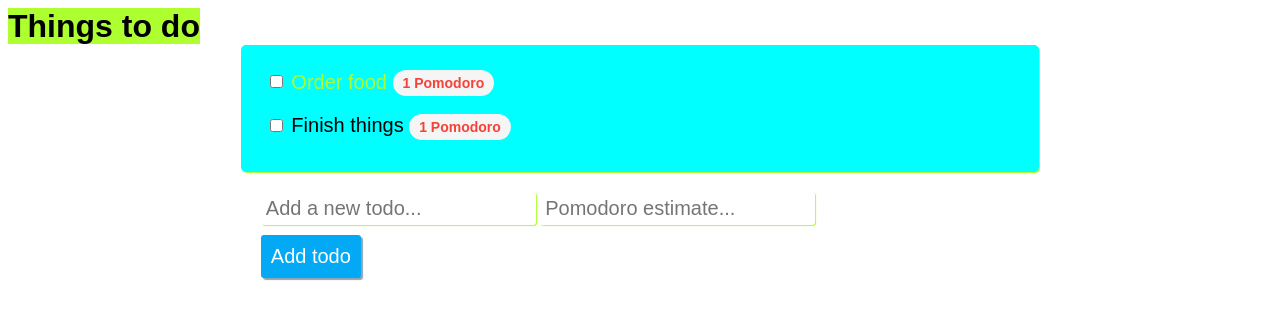
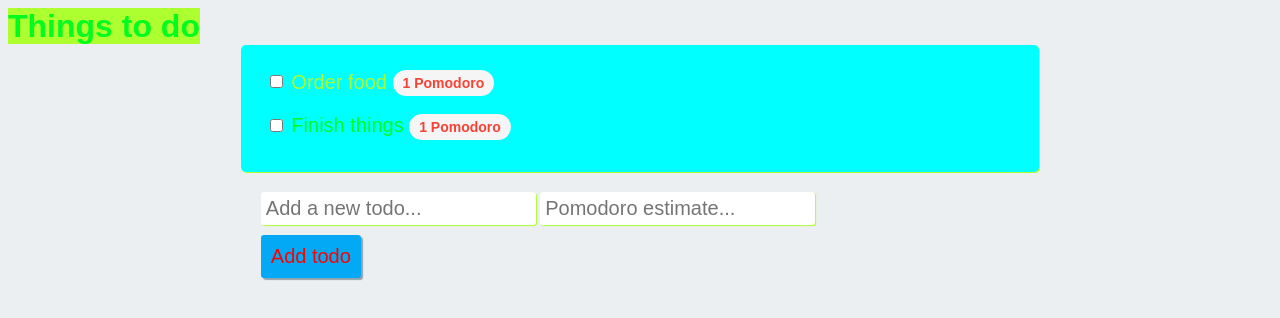
Before and after one commit to jackymai123/todo_app_front_end, a plain HTML site: page index.html in a window 1280 px wide. Drawn offline with Linux system fonts and the light colour scheme.

Commit message:
changing color

```diff
--- a/index.css
+++ b/index.css
@@ -60,10 +60,10 @@ div{
     padding: 5px 10px 5px 10px;
 }
 
-#add-new-todo-button{
+    #add-new-todo-button{
     font-size: 20px;
     text-align: center;
-    color: #FFF;
+    color:#fc0101;
     outline: none;
     border-style: none;
     padding: 10px;
@@ -76,4 +76,17 @@ div{
 
 #add-new-todo-button:active{
     box-shadow: 1px 1px 1px #90A4AE;
+    color: #02fc1f;
+
 }
+body {
+    color: #02fc1f;
+    background-color:ECEFF1;
+    font-family: sans-serif;
+}
+
+h1{
+    color: #02fc1f;
+    text-align: center;
+    margin-top: 20px;
+}
```
